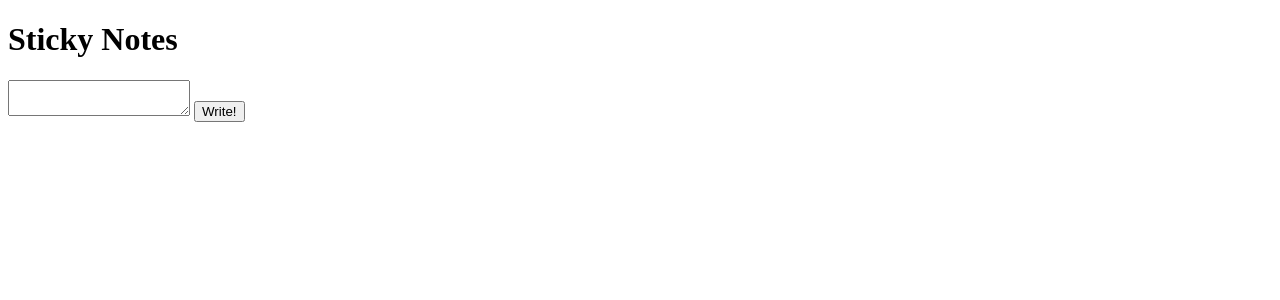
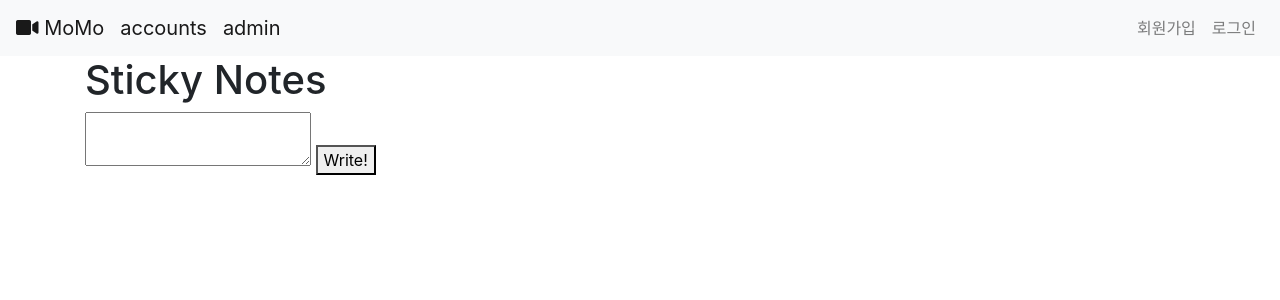
Before and after one commit to DJHyun/collabo, a Django app: page /test/ in a window 1280 px wide. Shown: the top 300 px of the page. Run offline with Django 3.2, Linux system fonts and the light colour scheme; some libraries are stand-ins or nearby versions.

Commit message:
dh navbar user auth UI 간략하게 제작 및 base.html사용해서 코드 압축

```diff
--- a/BOB/bob/settings.py
+++ b/BOB/bob/settings.py
@@ -56,7 +56,7 @@ ROOT_URLCONF = 'bob.urls'
 TEMPLATES = [
     {
         'BACKEND': 'django.template.backends.django.DjangoTemplates',
-        'DIRS': [],
+        'DIRS': [os.path.join(BASE_DIR, 'bob', 'templates')],
         'APP_DIRS': True,
         'OPTIONS': {
             'context_processors': [
--- /dev/null
+++ b/BOB/bob/templates/base.html
@@ -0,0 +1,36 @@
+<!DOCTYPE html>
+<html lang="en">
+<head>
+    <meta charset="UTF-8">
+    <meta name="viewport" content="width=device-width, initial-scale=1.0">
+    <meta http-equiv="X-UA-Compatible" content="ie=edge">
+
+    <!-- Bootstrap CSS -->
+    <link rel="stylesheet" href="https://stackpath.bootstrapcdn.com/bootstrap/4.3.1/css/bootstrap.min.css" integrity="sha384-ggOyR0iXCbMQv3Xipma34MD+dH/1fQ784/j6cY/iJTQUOhcWr7x9JvoRxT2MZw1T" crossorigin="anonymous">
+    <!-- Font Awesome -->
+    <link rel="stylesheet" href="https://use.fontawesome.com/releases/v5.8.1/css/all.css" integrity="sha384-50oBUHEmvpQ+1lW4y57PTFmhCaXp0ML5d60M1M7uH2+nqUivzIebhndOJK28anvf" crossorigin="anonymous">
+
+    <title>Momo</title>
+</head>
+<body>
+    {% include 'nav.html' %}
+
+    <!--{% if user.is_authenticated %}-->
+    <!--    <p>{{ user.username }}</p>-->
+    <!--    <a href="{% url 'accounts:logout' %}">로그아웃</a>-->
+    <!--{% else %}-->
+    <!--    <a href="{% url 'accounts:login' %}">로그인</a>-->
+    <!--{% endif %}-->
+
+
+    <div class="container">
+    {% block body %}
+    {% endblock %}
+    </div>
+
+    <script src="https://code.jquery.com/jquery-3.3.1.slim.min.js" integrity="sha384-q8i/X+965DzO0rT7abK41JStQIAqVgRVzpbzo5smXKp4YfRvH+8abtTE1Pi6jizo" crossorigin="anonymous"></script>
+    <script src="https://cdnjs.cloudflare.com/ajax/libs/popper.js/1.14.7/umd/popper.min.js" integrity="sha384-UO2eT0CpHqdSJQ6hJty5KVphtPhzWj9WO1clHTMGa3JDZwrnQq4sF86dIHNDz0W1" crossorigin="anonymous"></script>
+    <script src="https://stackpath.bootstrapcdn.com/bootstrap/4.3.1/js/bootstrap.min.js" integrity="sha384-JjSmVgyd0p3pXB1rRibZUAYoIIy6OrQ6VrjIEaFf/nJGzIxFDsf4x0xIM+B07jRM" crossorigin="anonymous"></script>
+
+</body>
+</html>
--- /dev/null
+++ b/BOB/bob/templates/nav.html
@@ -0,0 +1,47 @@
+
+
+<nav class="navbar navbar-expand-lg navbar-light bg-light">
+  <a class="navbar-brand" href="{% url 'movies:list' %}">
+    <i class="fas fa-video"></i>
+    MoMo
+  </a>
+    <a class="navbar-brand" href="/accounts/">
+    accounts
+  </a>
+    <a class="navbar-brand" href="/admin/">
+      admin
+  </a>
+
+  <button class="navbar-toggler" type="button" data-toggle="collapse" data-target="#navbarNav" aria-controls="navbarNav" aria-expanded="false" aria-label="Toggle navigation">
+    <span class="navbar-toggler-icon"></span>
+  </button>
+  <div class="collapse navbar-collapse" id="navbarNav">
+    <ul class="navbar-nav ml-auto">
+      {% if user.is_authenticated %}
+      <li class="nav-item">
+        <!--<a class="nav-link" href="">내글보기</a>-->
+      </li>
+      <li class="nav-item">
+        <!--<a class="nav-link" href="">새글쓰기</a>-->
+      </li>
+      <li class="nav-item">
+        <a class="nav-link" href="{% url 'accounts:user_detail' user.id %}" tabindex="-1" aria-disabled="true">{{ user }}</a>
+      </li>
+
+      <li class="nav-item">
+        <a class="nav-link" href="{% url 'accounts:logout' %}">로그아웃</a>
+      </li>
+      {% else %}
+
+
+      <li class="nav-item">
+        <a class="nav-link" href="{% url 'accounts:signup' %}">회원가입</a>
+      </li>
+      <li class="nav-item">
+        <a class="nav-link" href="{% url 'accounts:login' %}">로그인</a>
+      </li>
+      {% endif %}
+
+    </ul>
+  </div>
+</nav>
--- a/BOB/momo/templates/index.html
+++ b/BOB/momo/templates/index.html
@@ -1,12 +1,9 @@
-<!DOCTYPE html>
-<html lang="en">
+{% extends 'base.html' %}
+{% block body %}
 
-<head>
-  <title>Document</title>
 
-</head>
 
-<body>
+
 
 
 
@@ -95,6 +92,6 @@
       }
     })
   </script>
-</body>
 
-</html>
+
+{% endblock %}
--- a/BOB/momo/urls.py
+++ b/BOB/momo/urls.py
@@ -1,7 +1,8 @@
 from django.urls import path
 from . import views
 
+app_name="movies"
 urlpatterns = [
     path('', views.test),
-    path('list/',views.movieList)
+    path('list/',views.movieList,name="list")
 ]
```
